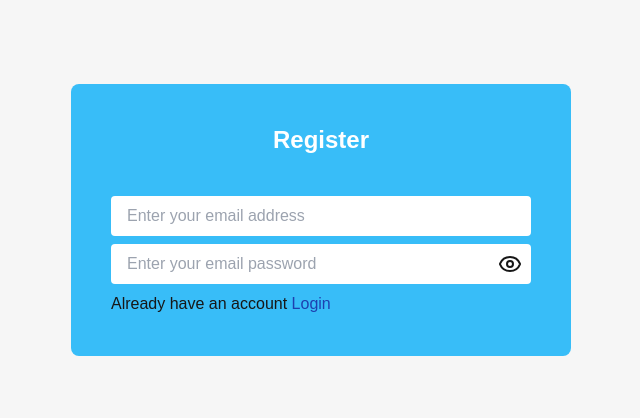
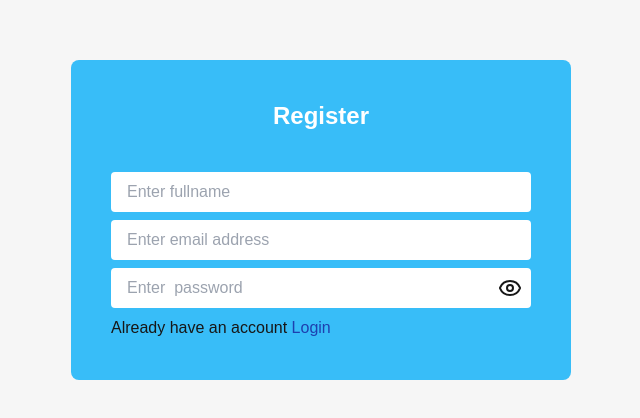
Before and after one commit to dammar093/eDiary, a Next.js app: page /signup in a window 1280 px wide. Shown: the part 180-598 px from the top of the page, without its empty margins (319-959 px from the left). Built offline with nearby package versions, Linux system fonts and the light colour scheme.

Commit message:
add fullname field on signup page

```diff
--- a/src/app/signup/page.tsx
+++ b/src/app/signup/page.tsx
@@ -16,14 +16,21 @@
             <input
               className="w-full px-4 py-2 rounded"
               type="email"
-              placeholder="Enter your email address"
+              placeholder="Enter fullname"
+            />
+          </div>
+          <div className="w-full mt-2">
+            <input
+              className="w-full px-4 py-2 rounded"
+              type="email"
+              placeholder="Enter email address"
             />
           </div>
           <div className="w-full mt-2 flex">
             <input
               className="w-[90%] px-4 py-2 rounded-tl rounded-bl"
               type={showPassword ? "text" : "password"}
-              placeholder="Enter your email password"
+              placeholder="Enter  password"
             />
             <button
               type="button"
```
